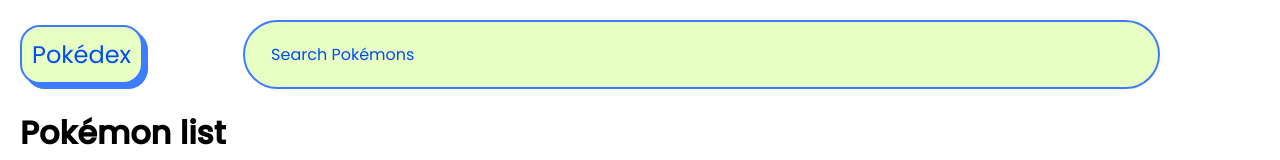
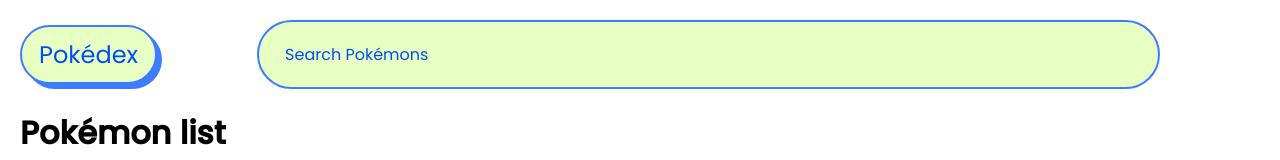
Before and after one commit to mathildebuenerd/patterns-for-accessible-react-apps, a Next.js app: page / in a window 1280 px wide. Shown: the top 160 px of the page. Built offline with nearby package versions, Linux system fonts and the light colour scheme; no server answers.

Commit message:
Improve padding

```diff
--- a/src/components/layout/Header.module.css
+++ b/src/components/layout/Header.module.css
@@ -7,8 +7,8 @@
 
 .logo {
   background-color: var(--color-lightgreen);
-  padding: 10px;
-  border-radius: 20px;
+  padding: 10px 17px;
+  border-radius: 30px;
   color: var(--color-blue-text);
   box-shadow: 5px 5px 0 0px var(--color-blue);
   border: 2px solid var(--color-blue);
```
